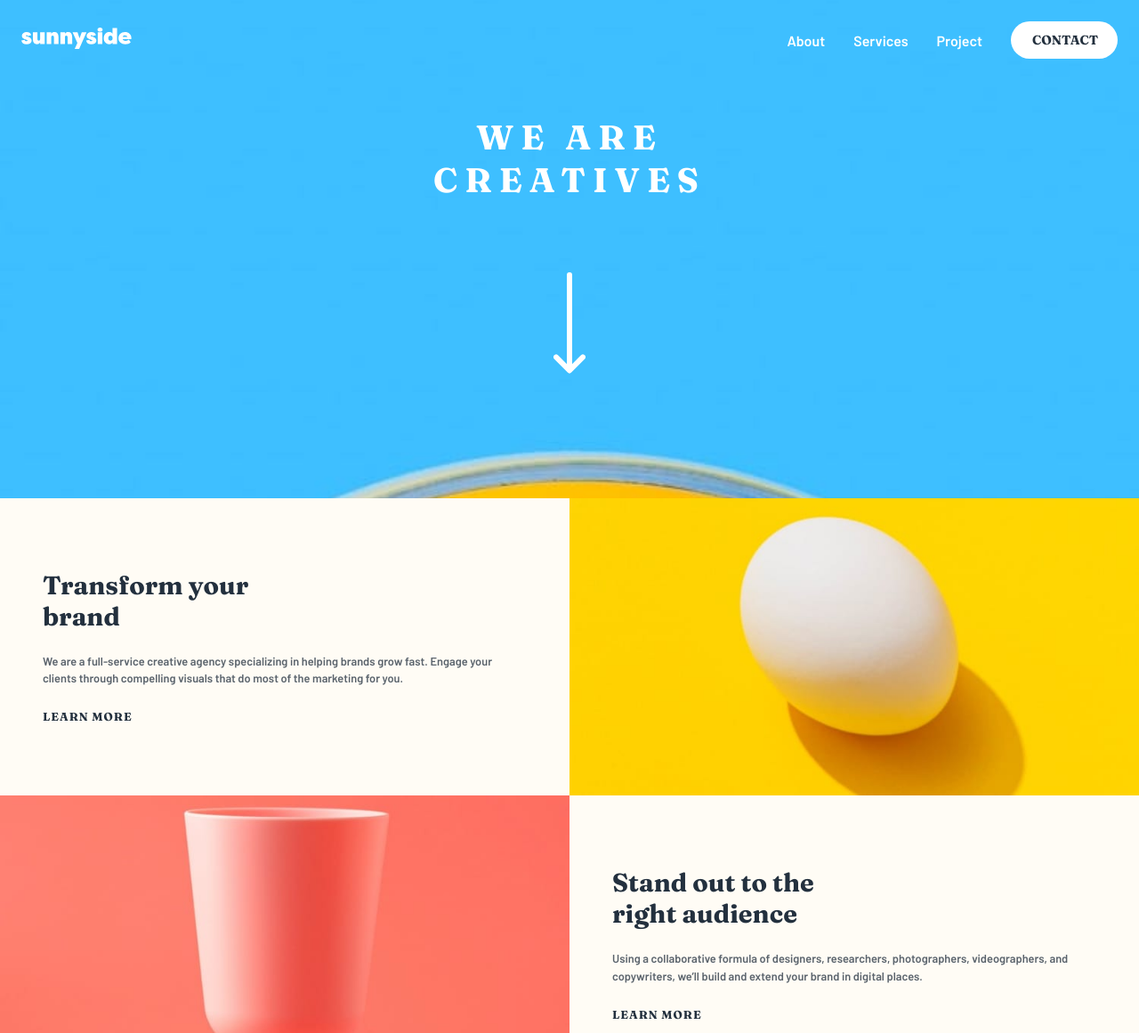
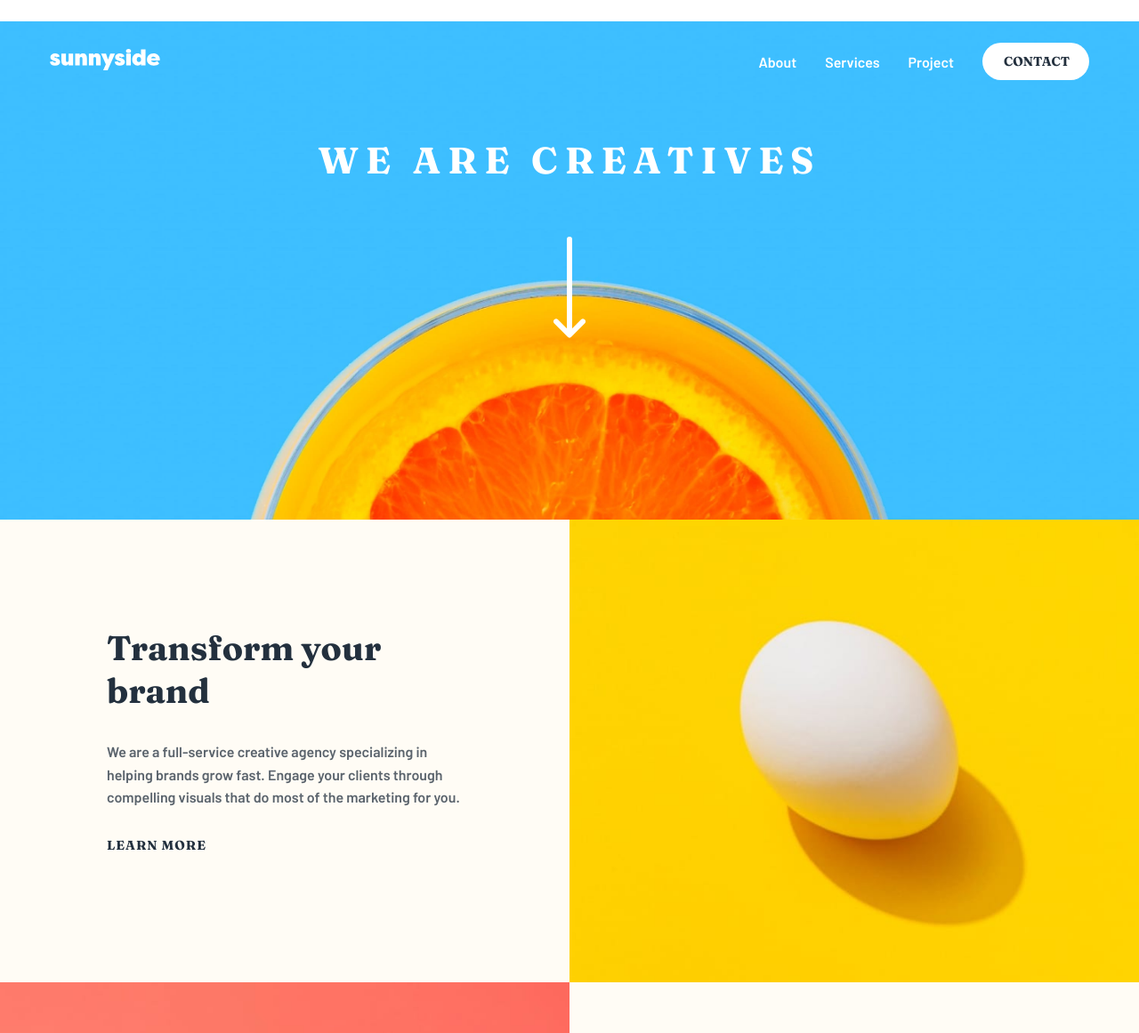
Before and after one commit to aaronpaulgz/fm-sunnyside, a plain HTML site: page index.html in a window 1280 px wide. Shown: the top 1161 px of the page at 89% size. Drawn offline with Linux system fonts and the light colour scheme.

Commit message:
Hero and descriptions ready for Desktop

```diff
--- a/index.html
+++ b/index.html
@@ -26,7 +26,7 @@
     <link
       rel="stylesheet"
       href="./styles/desktop.css"
-      media="screen and (min-width:1199px)"
+      media="screen and (min-width:1099px)"
     />
   </head>
   <body>
@@ -97,7 +97,7 @@
       </div>
     </main>
     <section class="descriptions">
-      <div class="description_container shift">
+      <div class="description_container">
         <div class="description_img egg"></div>
         <div class="description">
           <h2 class="description_title">Transform your brand</h2>
--- a/styles/desktop.css
+++ b/styles/desktop.css
@@ -0,0 +1,45 @@
+.header {
+  margin: 24px 32px;
+}
+
+.main {
+  background-image: url(../images/desktop/image-header.jpg);
+}
+
+.main_title {
+  max-width: 920px;
+  font-size: 2.6rem;
+}
+
+.main_arrow {
+  margin: 60px auto 0;
+}
+
+.description_img {
+  min-height: 520px;
+}
+
+.description {
+  padding: 120px;
+}
+
+.description_title {
+  max-width: 420px;
+  font-size: 2.4rem;
+  font-weight: bold;
+}
+
+.description_text {
+  font-size: 1rem;
+  line-height: 1.6rem;
+  max-width: 400px;
+  margin: 32px 0 0 0;
+}
+
+.description_cta {
+  margin: 32px 0 0 0;
+}
+
+.description_cta a {
+  font-size: 0.9rem;
+}
```
